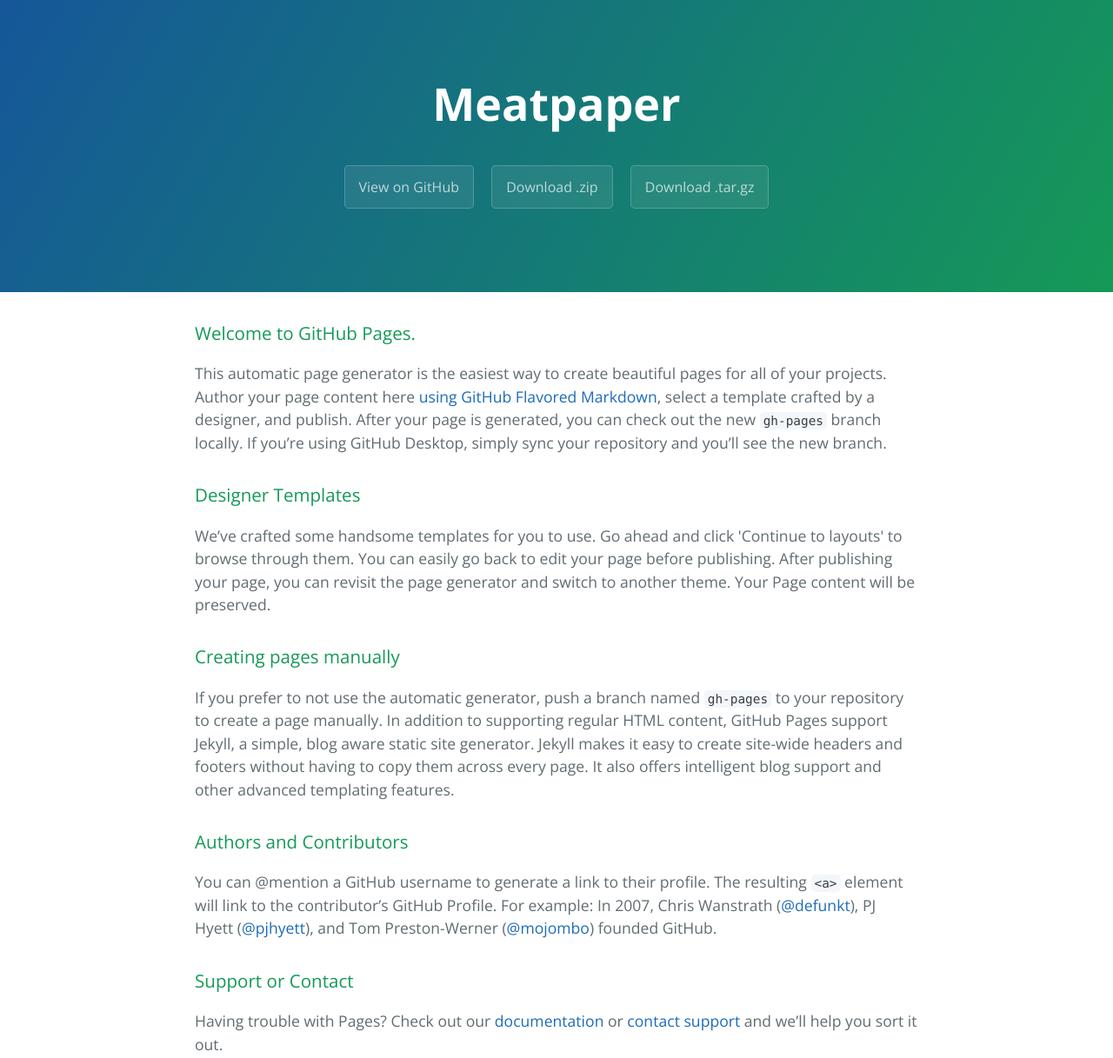
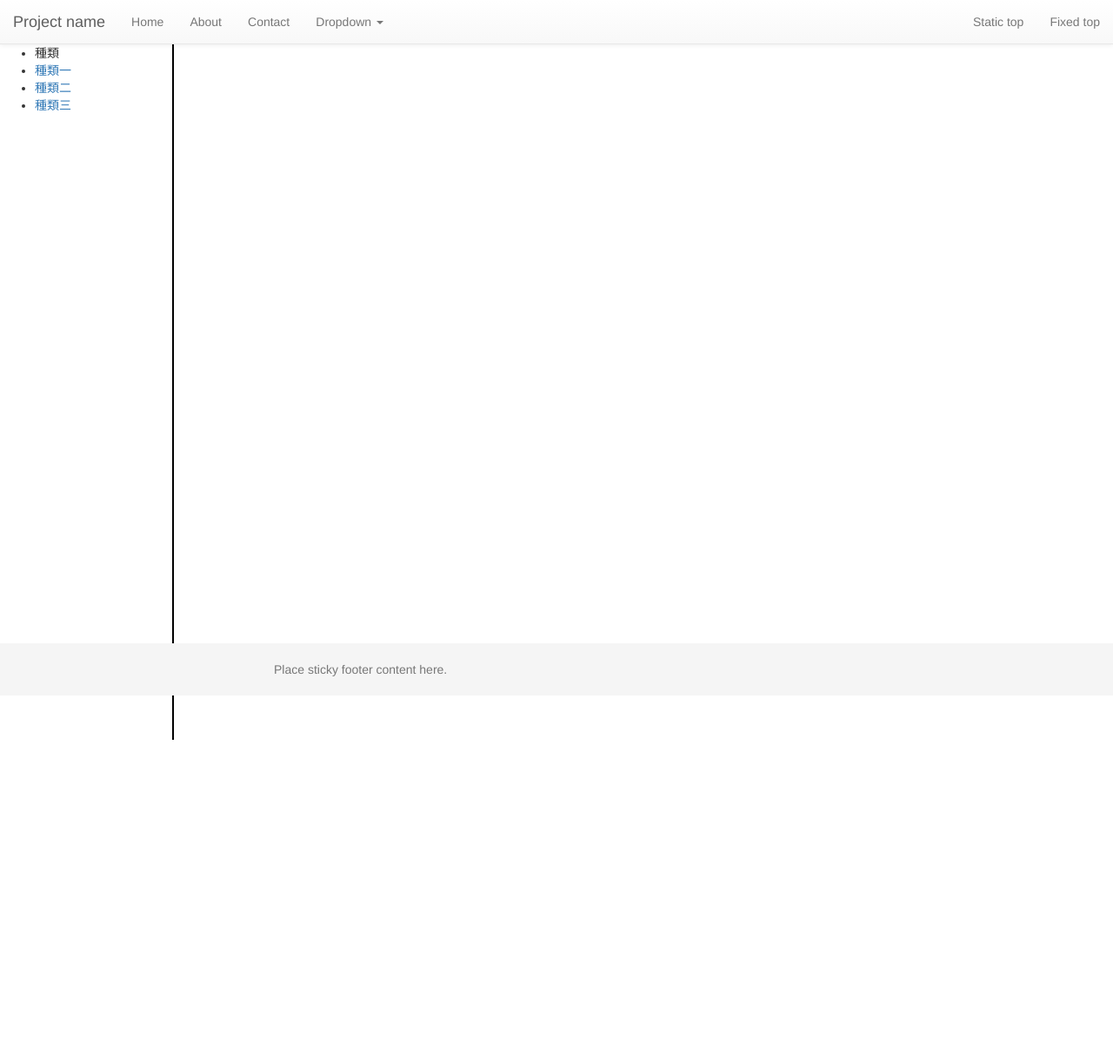
Before and after one commit to H-W-Chang/meatpaper, a plain HTML site: page index.html in a window 1280 px wide. Shown: the top 1217 px of the page at 87% size. After the commit the page ends 911 px from the top, so only its background shows below. Drawn offline with nearby package versions, Linux system fonts and the light colour scheme.

Commit message:
Add files via upload

```diff
--- a/index.html
+++ b/index.html
@@ -1,57 +1,81 @@
 <!DOCTYPE html>
-<html lang="en-us">
-  <head>
+<html lang="en">
+
+<head>
     <meta charset="UTF-8">
-    <title>Meatpaper by H-W-Chang</title>
-    <meta name="viewport" content="width=device-width, initial-scale=1">
-    <link rel="stylesheet" type="text/css" href="stylesheets/normalize.css" media="screen">
-    <link href='https://fonts.googleapis.com/css?family=Open+Sans:400,700' rel='stylesheet' type='text/css'>
-    <link rel="stylesheet" type="text/css" href="stylesheets/stylesheet.css" media="screen">
-    <link rel="stylesheet" type="text/css" href="stylesheets/github-light.css" media="screen">
-  </head>
-  <body>
-    <section class="page-header">
-      <h1 class="project-name">Meatpaper</h1>
-      <h2 class="project-tagline"></h2>
-      <a href="https://github.com/H-W-Chang/meatpaper" class="btn">View on GitHub</a>
-      <a href="https://github.com/H-W-Chang/meatpaper/zipball/master" class="btn">Download .zip</a>
-      <a href="https://github.com/H-W-Chang/meatpaper/tarball/master" class="btn">Download .tar.gz</a>
-    </section>
+    <title>Document</title>
+    <meta name="viewport" content="width=device-width, initial-scale=1, maximum-scale=1, user-scalable=no">
+    <!-- Latest compiled and minified CSS -->
+    <link rel="stylesheet" href="https://maxcdn.bootstrapcdn.com/bootstrap/3.3.7/css/bootstrap.min.css" integrity="sha384-BVYiiSIFeK1dGmJRAkycuHAHRg32OmUcww7on3RYdg4Va+PmSTsz/K68vbdEjh4u" crossorigin="anonymous">
+    <!-- Optional theme -->
+    <link rel="stylesheet" href="https://maxcdn.bootstrapcdn.com/bootstrap/3.3.7/css/bootstrap-theme.min.css" integrity="sha384-rHyoN1iRsVXV4nD0JutlnGaslCJuC7uwjduW9SVrLvRYooPp2bWYgmgJQIXwl/Sp" crossorigin="anonymous">
+    <!-- Latest compiled and minified JavaScript -->
+    <script src="https://maxcdn.bootstrapcdn.com/bootstrap/3.3.7/js/bootstrap.min.js" integrity="sha384-Tc5IQib027qvyjSMfHjOMaLkfuWVxZxUPnCJA7l2mCWNIpG9mGCD8wGNIcPD7Txa" crossorigin="anonymous"></script>
+    <link rel="stylesheet" type="text/css" href="css/navbar.css">
+</head>
 
-    <section class="main-content">
-      <h3>
-<a id="welcome-to-github-pages" class="anchor" href="#welcome-to-github-pages" aria-hidden="true"><span aria-hidden="true" class="octicon octicon-link"></span></a>Welcome to GitHub Pages.</h3>
+<body>
+    <nav class="navbar navbar-default navbar-fixed-top">
+        <div class="container-fluid">
+            <div class="navbar-header">
+                <button type="button" class="navbar-toggle collapsed" data-toggle="collapse" data-target="#navbar" aria-expanded="false" aria-controls="navbar">
+                    <span class="sr-only">Toggle navigation</span>
+                    <span class="icon-bar"></span>
+                    <span class="icon-bar"></span>
+                    <span class="icon-bar"></span>
+                </button>
+                <a class="navbar-brand" href="#">Project name</a>
+            </div>
+            <div id="navbar" class="navbar-collapse collapse">
+                <ul class="nav navbar-nav">
+                    <li><a href="#">Home</a></li>
+                    <li><a href="#">About</a></li>
+                    <li><a href="#">Contact</a></li>
+                    <li class="dropdown">
+                        <a href="#" class="dropdown-toggle" data-toggle="dropdown" role="button" aria-haspopup="true" aria-expanded="false">Dropdown <span class="caret"></span></a>
+                        <ul class="dropdown-menu">
+                            <li><a href="#">Action</a></li>
+                            <li><a href="#">Another action</a></li>
+                            <li><a href="#">Something else here</a></li>
+                            <li role="separator" class="divider"></li>
+                            <li class="dropdown-header">Nav header</li>
+                            <li><a href="#">Separated link</a></li>
+                            <li><a href="#">One more separated link</a></li>
+                        </ul>
+                    </li>
+                </ul>
+                <ul class="nav navbar-nav navbar-right">
+                    <li><a href="#">Static top</a></li>
+                    <li><a href="">Fixed top</a></li>
+                </ul>
+            </div>
+            <!--/.nav-collapse -->
+        </div>
+        <!--/.container-fluid -->
+    </nav>
+  <!--   <div>
+        <iframe src="index.html" style="margin-top: 51px; width: 100%; height: 100%; border: none;">
 
-<p>This automatic page generator is the easiest way to create beautiful pages for all of your projects. Author your page content here <a href="https://guides.github.com/features/mastering-markdown/">using GitHub Flavored Markdown</a>, select a template crafted by a designer, and publish. After your page is generated, you can check out the new <code>gh-pages</code> branch locally. If you’re using GitHub Desktop, simply sync your repository and you’ll see the new branch.</p>
+        </iframe>
+    </div> -->
+      <div class="sidebar-wrapper" style="margin-top: 51px; width: 200px; height: 100vh; border-right: solid 2px black">
+        <ul class="sidebar-nav">
+            <li id="caption">種類</li>
+            <li><a href="#">種類一</a></li>
+            <li><a href="#">種類二</a></li>
+            <li><a href="#">種類三</a></li>
+        </ul>
+    </div>
+    <div>
 
-<h3>
-<a id="designer-templates" class="anchor" href="#designer-templates" aria-hidden="true"><span aria-hidden="true" class="octicon octicon-link"></span></a>Designer Templates</h3>
-
-<p>We’ve crafted some handsome templates for you to use. Go ahead and click 'Continue to layouts' to browse through them. You can easily go back to edit your page before publishing. After publishing your page, you can revisit the page generator and switch to another theme. Your Page content will be preserved.</p>
-
-<h3>
-<a id="creating-pages-manually" class="anchor" href="#creating-pages-manually" aria-hidden="true"><span aria-hidden="true" class="octicon octicon-link"></span></a>Creating pages manually</h3>
-
-<p>If you prefer to not use the automatic generator, push a branch named <code>gh-pages</code> to your repository to create a page manually. In addition to supporting regular HTML content, GitHub Pages support Jekyll, a simple, blog aware static site generator. Jekyll makes it easy to create site-wide headers and footers without having to copy them across every page. It also offers intelligent blog support and other advanced templating features.</p>
-
-<h3>
-<a id="authors-and-contributors" class="anchor" href="#authors-and-contributors" aria-hidden="true"><span aria-hidden="true" class="octicon octicon-link"></span></a>Authors and Contributors</h3>
-
-<p>You can @mention a GitHub username to generate a link to their profile. The resulting <code>&lt;a&gt;</code> element will link to the contributor’s GitHub Profile. For example: In 2007, Chris Wanstrath (<a href="https://github.com/defunkt" class="user-mention">@defunkt</a>), PJ Hyett (<a href="https://github.com/pjhyett" class="user-mention">@pjhyett</a>), and Tom Preston-Werner (<a href="https://github.com/mojombo" class="user-mention">@mojombo</a>) founded GitHub.</p>
-
-<h3>
-<a id="support-or-contact" class="anchor" href="#support-or-contact" aria-hidden="true"><span aria-hidden="true" class="octicon octicon-link"></span></a>Support or Contact</h3>
-
-<p>Having trouble with Pages? Check out our <a href="https://help.github.com/pages">documentation</a> or <a href="https://github.com/contact">contact support</a> and we’ll help you sort it out.</p>
-
-      <footer class="site-footer">
-        <span class="site-footer-owner"><a href="https://github.com/H-W-Chang/meatpaper">Meatpaper</a> is maintained by <a href="https://github.com/H-W-Chang">H-W-Chang</a>.</span>
-
-        <span class="site-footer-credits">This page was generated by <a href="https://pages.github.com">GitHub Pages</a> using the <a href="https://github.com/jasonlong/cayman-theme">Cayman theme</a> by <a href="https://twitter.com/jasonlong">Jason Long</a>.</span>
-      </footer>
-
-    </section>
+    </div>
 
 
-  </body>
+    <footer class="footer">
+        <div class="container">
+            <p class="text-muted">Place sticky footer content here.</p>
+        </div>
+    </footer>
+</body>
+
 </html>
```
